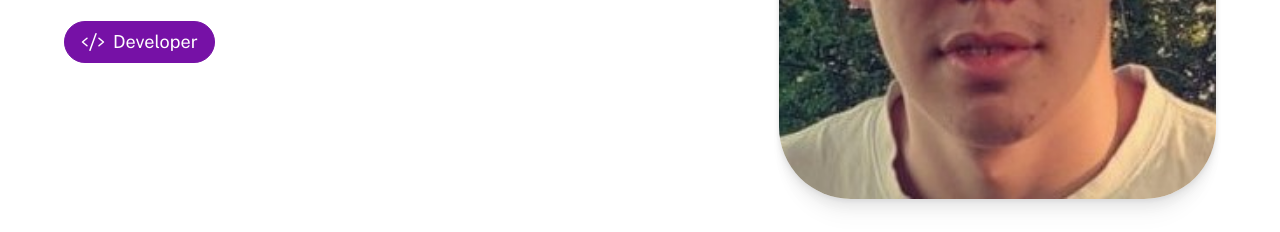
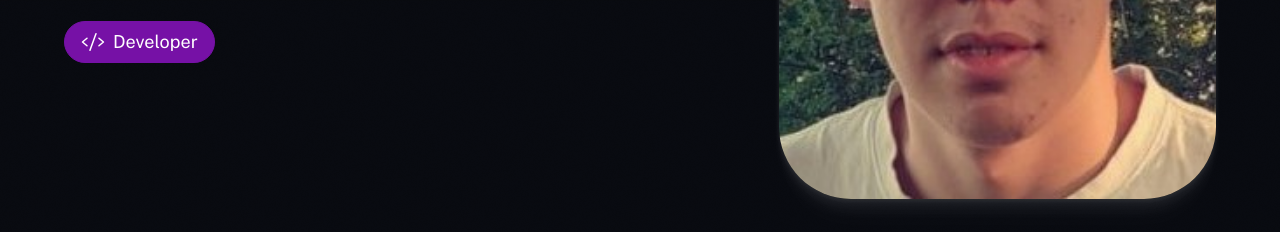
Before and after one commit to Jompepompe/Eportfolio, an Astro site: page / in a window 1280 px wide. Shown: the part 568-800 px from the top of the page. Built offline with nearby package versions, Linux system fonts and the light colour scheme; Astro itself is replaced by a stand-in of ours.

Commit message:
Your descriptive commit message here

```diff
--- a/src/components/ThemeToggle.astro
+++ b/src/components/ThemeToggle.astro
@@ -83,6 +83,11 @@ import Icon from './Icon.astro';
 
 		// Initialize button state to reflect current theme.
 		setTheme(this.isDark());
+
+		// If there's no theme set, set the default to dark.
+		if (!this.isDark() && !document.documentElement.classList.contains('theme-light')) {
+			setTheme(true);
+		}
 	}
 
 	isDark() {
```
Lines whose indentation alone changed are shown as unchanged.
